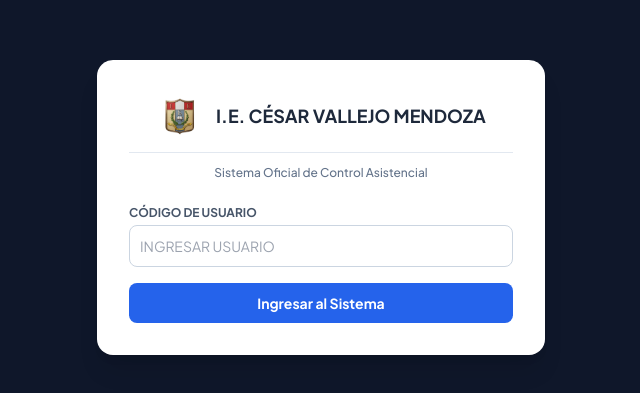
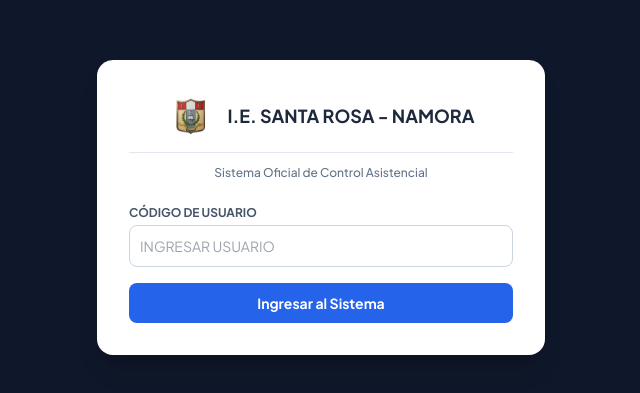
Before and after one commit to victorsanchez0130-blip/SISTEMA-ASISTENCIA-NAMORA, a website: page public/index.html in a window 1280 px wide. Shown: the part 193-586 px from the top of the page, without its empty margins (319-959 px from the left). Drawn offline with nearby package versions, Linux system fonts and the light colour scheme.

Commit message:
index.html

```diff
--- a/public/index.html
+++ b/public/index.html
@@ -3,7 +3,7 @@
 <head>
   <meta charset="UTF-8">
   <meta name="viewport" content="width=device-width, initial-scale=1.0">
-  <title>I.E. CÉSAR VALLEJO MENDOZA - Iniciar Sesión</title>
+  <title>I.E. SANTA ROSA - NAMORA - Iniciar Sesión</title>
   <script src="https://cdn.tailwindcss.com"></script>
   <link rel="stylesheet" href="css/styles.css">
 </head>
@@ -11,8 +11,8 @@
   <div class="bg-white p-8 rounded-2xl shadow-xl w-full max-w-md">
     <div class="text-center mb-6">
       <div class="flex items-center justify-center gap-3 mb-3 pb-3 border-b border-slate-200">
-        <img src="img/logo.png" alt="Logo I.E. CÉSAR VALLEJO MENDOZA" class="w-12 h-12 object-contain">
-        <h2 class="text-slate-800 font-bold text-lg">I.E. CÉSAR VALLEJO MENDOZA</h2>
+        <img src="img/logo.png" alt="Logo I.E. SANTA ROSA - NAMORA" class="w-12 h-12 object-contain">
+        <h2 class="text-slate-800 font-bold text-lg">I.E. SANTA ROSA - NAMORA</h2>
       </div>
       <p class="text-xs text-slate-500 font-medium">Sistema Oficial de Control Asistencial</p>
     </div>
```
